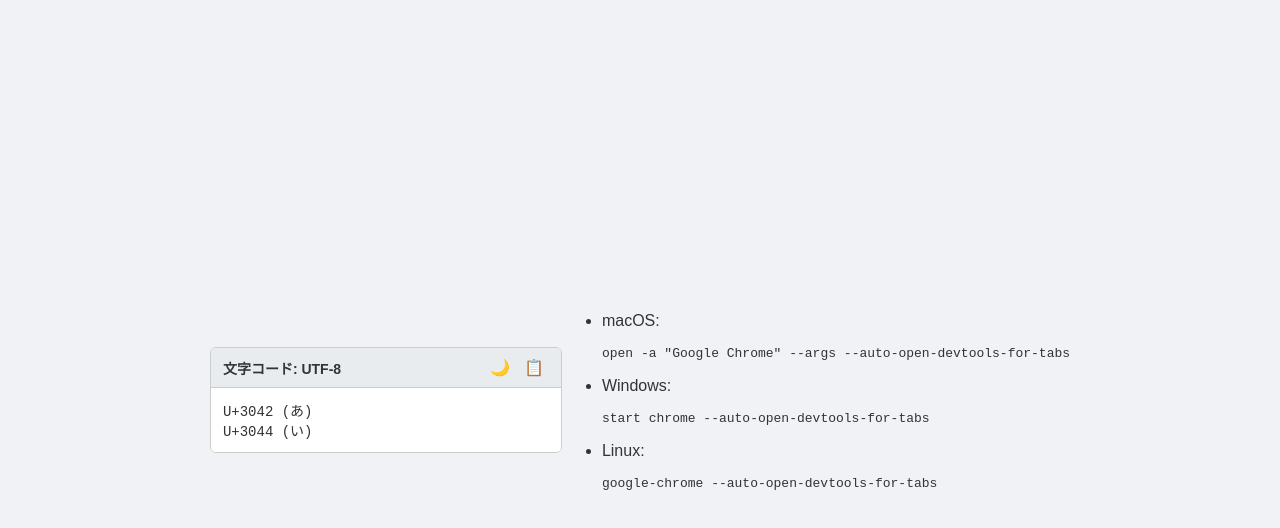
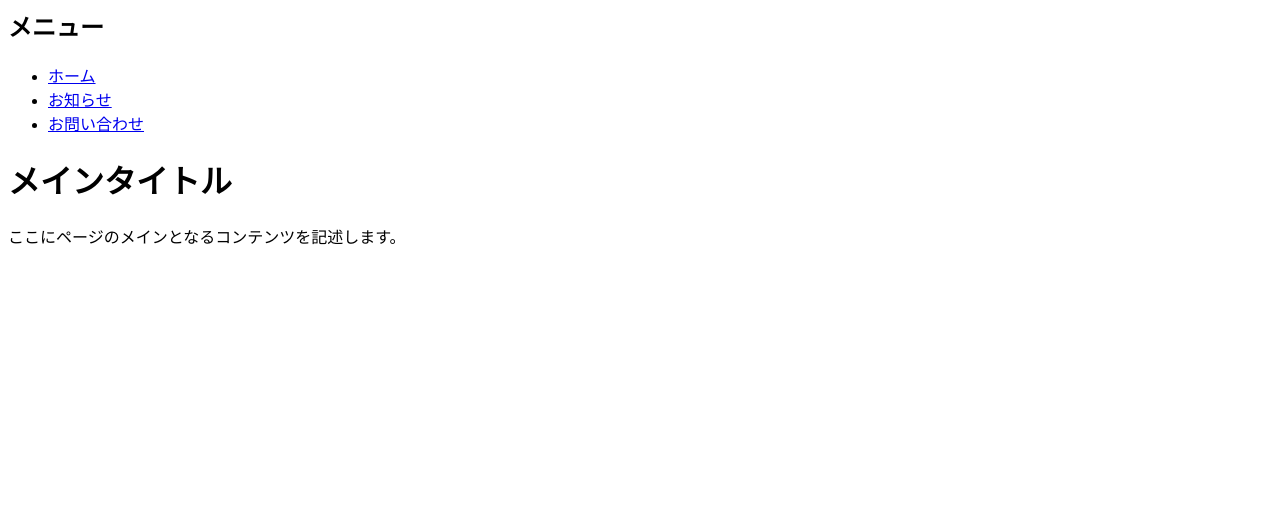
Before and after one commit to origami-28/test-html, a plain HTML site: page index.html in a window 1280 px wide. Drawn offline with Linux system fonts and the light colour scheme.

Commit message:
Update index.html

```diff
--- a/index.html
+++ b/index.html
@@ -1,115 +1,17 @@
-<!DOCTYPE html>
-<html lang="en">
-<head>
-    <meta charset="UTF-8">
-    <title>文字コードチェッカー</title>
-    <style>
-        /* ページ全体は普通の明るいデザイン */
-        body {
-            background-color: #f0f2f5;
-            color: #333;
-            font-family: sans-serif;
-            display: flex;
-            justify-content: center;
-            align-items: center;
-            height: 100vh;
-            margin: 0;
-        }
+<div class="container">
+  <!-- 左サイドバー -->
+  <aside class="sidebar">
+    <h2>メニュー</h2>
+    <ul>
+      <li><a href="#">ホーム</a></li>
+      <li><a href="#">お知らせ</a></li>
+      <li><a href="#">お問い合わせ</a></li>
+    </ul>
+  </aside>
 
-        .box {
-            width: 350px;
-            background: #fff;
-            border: 1px solid #ccc;
-            border-radius: 6px;
-            overflow: hidden;
-        }
-
-        .box-header {
-            display: flex;
-            justify-content: space-between;
-            align-items: center;
-            padding: 8px 12px;
-            background: #e9ecef;
-            border-bottom: 1px solid #ccc;
-            font-size: 14px;
-            font-weight: bold;
-        }
-
-        .btn {
-            background: none;
-            border: none;
-            cursor: pointer;
-            font-size: 16px;
-            padding: 2px 5px;
-        }
-
-        /* ─── コード表示エリア（デフォルト：ライトモード） ─── */
-        .box-body {
-            padding: 12px;
-            margin: 0;
-            font-family: monospace;
-            font-size: 14px;
-            background: #ffffff;
-            color: #333333;
-            white-space: pre-wrap;
-            transition: background 0.2s, color 0.2s; /* 切り替えをなめらかに */
-        }
-
-        /* ─── コード表示エリアがダークモードになったとき ─── */
-        .box-body.dark {
-            background: #1e1e1e;
-            color: #dcdcaa; /* コードエディタっぽい色味にするよ！ */
-        }
-    </style>
-</head>
-<body>
-
-    <div class="box">
-        <!-- タイトル ＆ アイコンたち -->
-        <div class="box-header">
-            <span>文字コード: UTF-8</span>
-            <div>
-                <!-- コードエリア専用のダークモード切り替えアイコン -->
-                <button class="btn" id="theme-btn" title="コード部分のダークモード切り替え">🌙</button>
-                <!-- コピー用アイコン -->
-                <button class="btn" id="copy-btn" title="コピー">📋</button>
-            </div>
-        </div>
-        <!-- コード表示エリア -->
-        <pre class="box-body" id="code-text">U+3042 (あ)
-U+3044 (い)</pre>
-    </div>
-
-    <script>
-        // コードエリアだけのダークモード切り替え
-        const themeBtn = document.getElementById('theme-btn');
-        const codeText = document.getElementById('code-text');
-
-        themeBtn.addEventListener('click', () => {
-            codeText.classList.toggle('dark');
-            // アイコンの切り替え
-            themeBtn.textContent = codeText.classList.contains('dark') ? '☀️' : '🌙';
-        });
-
-        // コピー機能
-        const copyBtn = document.getElementById('copy-btn');
-        copyBtn.addEventListener('click', () => {
-            navigator.clipboard.writeText(codeText.textContent).then(() => {
-                alert('コピーしたよ！');
-            });
-        });
-    </script>
-
-</body>
-</html>
-<ul>
-<li><p>macOS:</p>
-<div></div><devsite-code><pre class="devsite-click-to-copy" translate="no" dir="ltr" is-upgraded syntax="Bash"><code translate="no" dir="ltr">open<span class="devsite-syntax-w"> </span>-a<span class="devsite-syntax-w"> </span><span class="devsite-syntax-s2">"Google Chrome"</span><span class="devsite-syntax-w"> </span>--args<span class="devsite-syntax-w"> </span>--auto-open-devtools-for-tabs
-</code></pre></devsite-code></li>
-<li><p>Windows:</p>
-<div></div><devsite-code><pre class="devsite-click-to-copy" translate="no" dir="ltr" is-upgraded syntax="Bash"><code translate="no" dir="ltr">start<span class="devsite-syntax-w"> </span>chrome<span class="devsite-syntax-w"> </span>--auto-open-devtools-for-tabs
-</code></pre></devsite-code></li>
-<li><p>Linux:</p>
-<div></div><devsite-code><pre class="devsite-click-to-copy" translate="no" dir="ltr" is-upgraded syntax="Bash"><code translate="no" dir="ltr">google-chrome<span class="devsite-syntax-w"> </span>--auto-open-devtools-for-tabs
-</code></pre></devsite-code></li>
-</ul>
+  <!-- メインコンテンツ -->
+  <main class="main-content">
+    <h1>メインタイトル</h1>
+    <p>ここにページのメインとなるコンテンツを記述します。</p>
+  </main>
+</div>
```
